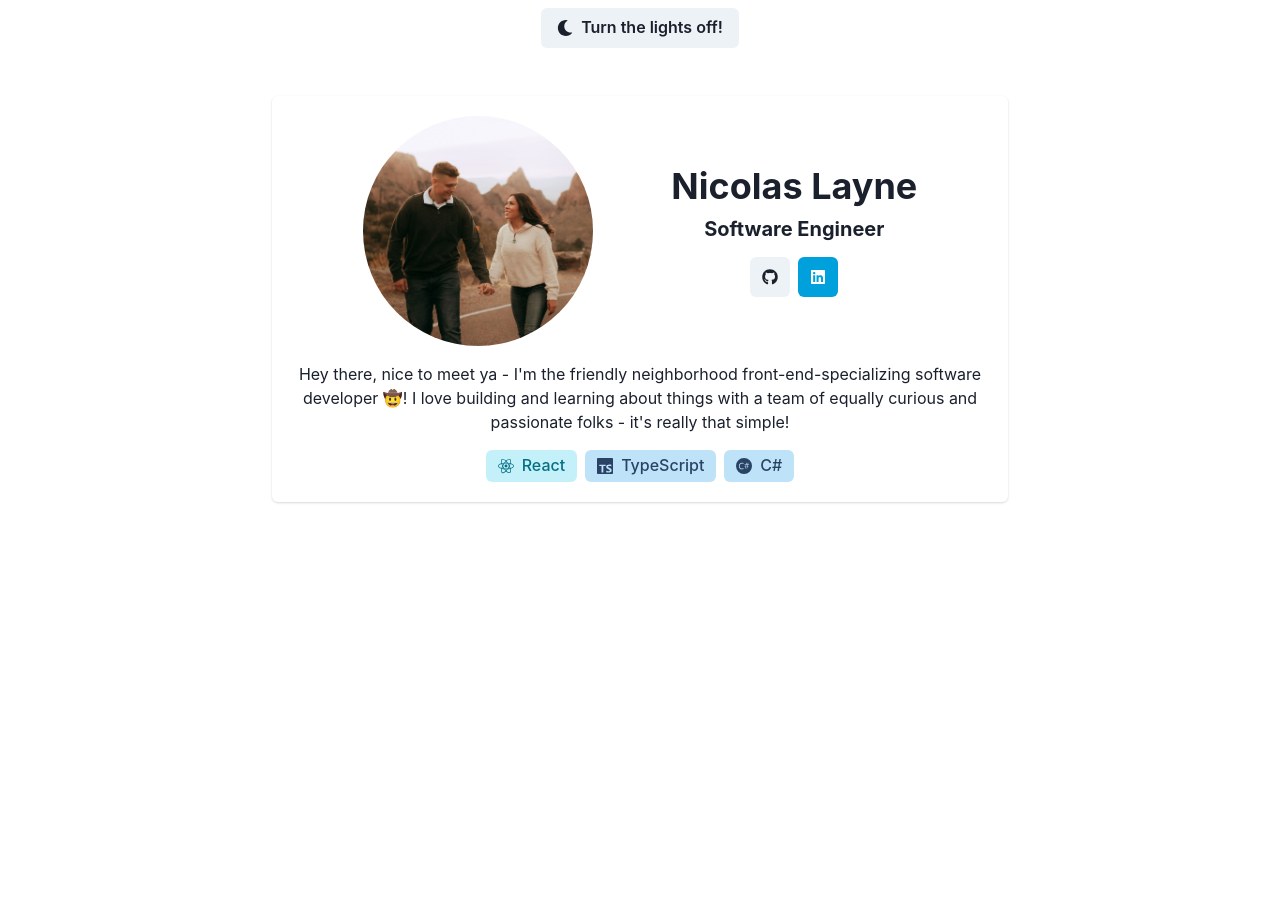
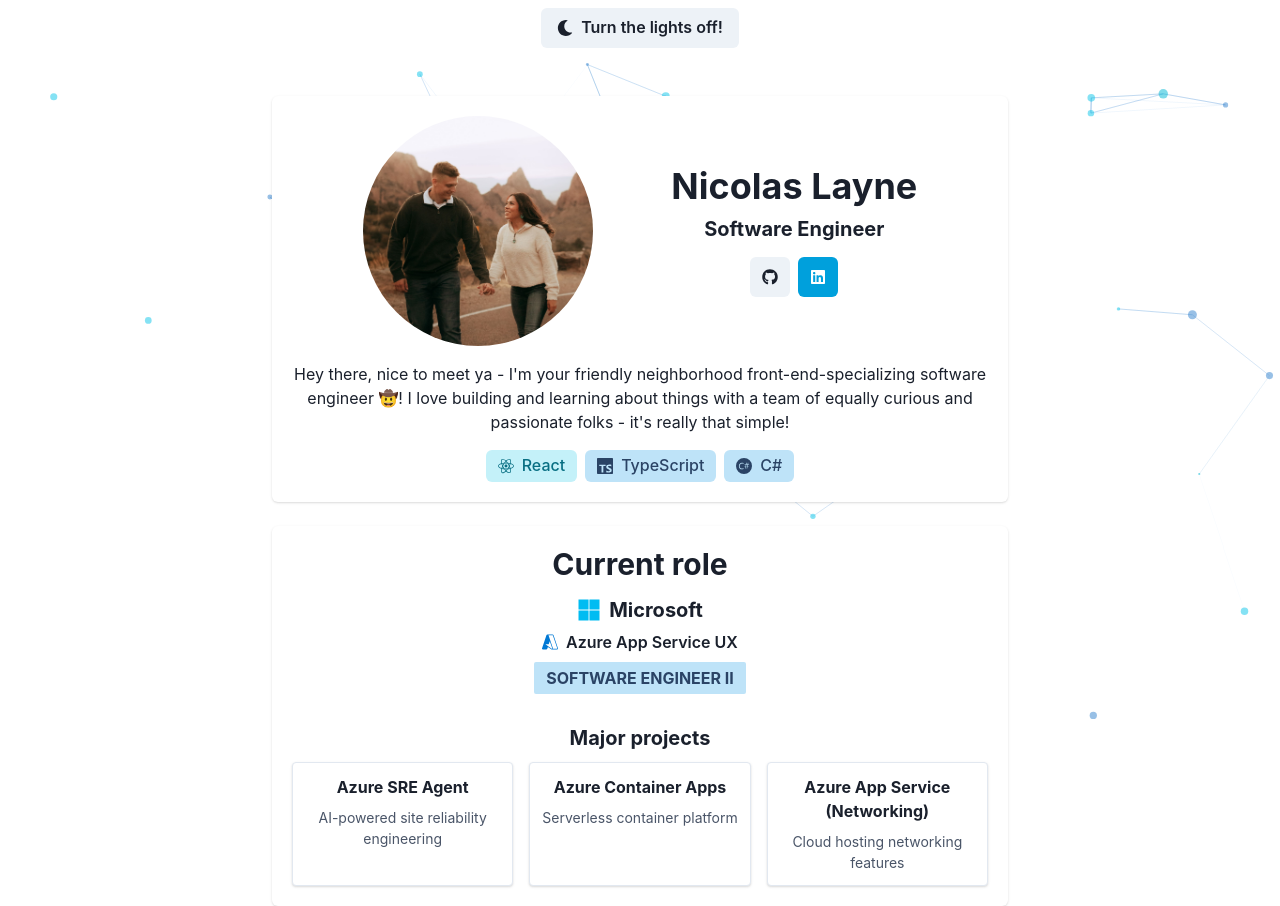
Before and after one commit to NicL9923/NicL9923.github.io, a React (Vite) app: page / in a window 1280 px wide. Before the commit the page ends 800 px from the top, so only its background shows below. Built offline with nearby package versions, Linux system fonts and the light colour scheme.

Commit message:
Copilot: Add tsParticles for fun + current role card

```diff
--- a/package.json
+++ b/package.json
@@ -18,9 +18,13 @@
   },
   "dependencies": {
     "@chakra-ui/react": "^2.8.2",
+    "@tsparticles/engine": "^3.8.1",
+    "@tsparticles/react": "^3.0.0",
+    "@tsparticles/slim": "^3.8.1",
     "react": "^18.3.1",
     "react-dom": "^18.3.1",
-    "react-icons": "^4.6.0"
+    "react-icons": "^4.6.0",
+    "tsparticles": "^3.8.1"
   },
   "devDependencies": {
     "@eslint/js": "^9.29.0",
--- a/src/App.tsx
+++ b/src/App.tsx
@@ -2,14 +2,24 @@ import { Stack } from '@chakra-ui/react'
 
 import AboutMe from './components/AboutMe'
 import LightDarkModeToggle from './components/controls/LightDarkModeToggle'
+import ParticlesBackground from './components/ParticlesBackground'
 
 const App = () => {
   return (
-    <Stack direction="column" spacing={12} align="center">
-      <LightDarkModeToggle />
+    <>
+      <ParticlesBackground />
+      <Stack
+        direction="column"
+        spacing={12}
+        align="center"
+        position="relative"
+        zIndex={1}
+      >
+        <LightDarkModeToggle />
 
-      <AboutMe />
-    </Stack>
+        <AboutMe />
+      </Stack>
+    </>
   )
 }
 
--- a/src/components/AboutMe.tsx
+++ b/src/components/AboutMe.tsx
@@ -17,6 +17,7 @@ import {
 } from '@chakra-ui/react'
 import { FaGithub, FaLinkedin } from 'react-icons/fa'
 import { SiCsharp, SiReact, SiTypescript } from 'react-icons/si'
+import CurrentRole from './CurrentRole'
 
 const AboutMe = () => {
   return (
@@ -26,6 +27,7 @@ const AboutMe = () => {
         transition={{ enter: { duration: 0.5 } }}
         in
       >
+        <Stack direction="column" spacing={6}>
           <Card>
             <CardBody>
               <Stack direction="column" spacing={4}>
@@ -37,7 +39,7 @@ const AboutMe = () => {
                   <Image
                     borderRadius="full"
                     boxSize="230px"
-                  src="/Nic&Kim.jpg"
+                    src="./Nic&Kim.jpg"
                     alt="Nic & Kim"
                   />
 
@@ -67,10 +69,10 @@ const AboutMe = () => {
                 </Stack>
 
                 <Text textAlign="center">
-                Hey there, nice to meet ya - I&apos;m the friendly neighborhood
-                front-end-specializing software developer 🤠! I love building
-                and learning about things with a team of equally curious and
-                passionate folks - it&apos;s really that simple!
+                  Hey there, nice to meet ya - I&apos;m your friendly
+                  neighborhood front-end-specializing software engineer 🤠! I
+                  love building and learning about things with a team of equally
+                  curious and passionate folks - it&apos;s really that simple!
                 </Text>
 
                 <HStack justifyContent="center">
@@ -90,6 +92,9 @@ const AboutMe = () => {
               </Stack>
             </CardBody>
           </Card>
+
+          <CurrentRole />
+        </Stack>
       </ScaleFade>
     </Container>
   )
--- /dev/null
+++ b/src/components/CurrentRole.tsx
@@ -0,0 +1,79 @@
+import {
+  Card,
+  CardBody,
+  HStack,
+  Heading,
+  VStack,
+  Badge,
+  Text,
+  Box,
+  SimpleGrid,
+  Stack,
+} from '@chakra-ui/react'
+import { FaMicrosoft } from 'react-icons/fa'
+import { SiMicrosoftazure } from 'react-icons/si'
+
+const CurrentRole = () => {
+  const currentProjects = [
+    {
+      name: 'Azure SRE Agent',
+      description: 'AI-powered site reliability engineering',
+    },
+    {
+      name: 'Azure Container Apps',
+      description: 'Serverless container platform',
+    },
+    {
+      name: 'Azure App Service (Networking)',
+      description: 'Cloud hosting networking features',
+    },
+  ]
+
+  return (
+    <Card>
+      <CardBody>
+        <Stack direction="column" spacing={4}>
+          <HStack align="center" justify="center">
+            <Heading size="lg">Current role</Heading>
+          </HStack>
+
+          <VStack spacing={2}>
+            <HStack align="center" justify="center">
+              <FaMicrosoft size={24} color="#00BCF2" />
+              <Heading size="md">Microsoft</Heading>
+            </HStack>
+            <HStack>
+              <SiMicrosoftazure color="#0078D4" />
+              <Text fontWeight="semibold">Azure App Service UX</Text>
+            </HStack>
+            <Badge colorScheme="blue" fontSize="md" px={3} py={1}>
+              Software Engineer II
+            </Badge>
+          </VStack>
+
+          <Box marginTop={4}>
+            <Heading size="md" mb={3} textAlign="center">
+              Major projects
+            </Heading>
+            <SimpleGrid columns={[1, 1, 3]} spacing={4}>
+              {currentProjects.map((project, index) => (
+                <Card key={index} variant="outline" size="sm">
+                  <CardBody textAlign="center">
+                    <Text fontWeight="bold" mb={2}>
+                      {project.name}
+                    </Text>
+                    <Text fontSize="sm" color="gray.600">
+                      {project.description}
+                    </Text>
+                  </CardBody>
+                </Card>
+              ))}
+            </SimpleGrid>
+          </Box>
+        </Stack>
+      </CardBody>
+    </Card>
+  )
+}
+
+export default CurrentRole
--- /dev/null
+++ b/src/components/ParticlesBackground.tsx
@@ -0,0 +1,114 @@
+import { useEffect, useMemo, useState } from 'react'
+import Particles, { initParticlesEngine } from '@tsparticles/react'
+import {
+  type Container as ParticlesContainer,
+  type ISourceOptions,
+} from '@tsparticles/engine'
+import { loadSlim } from '@tsparticles/slim'
+
+const ParticlesBackground = () => {
+  const [init, setInit] = useState(false)
+
+  useEffect(() => {
+    initParticlesEngine(async (engine) => {
+      await loadSlim(engine)
+    }).then(() => {
+      setInit(true)
+    })
+  }, [])
+
+  const particlesLoaded = async (
+    container?: ParticlesContainer
+  ): Promise<void> => {
+    console.log(container)
+  }
+
+  const particleOptions = useMemo(
+    (): ISourceOptions => ({
+      fpsLimit: 120,
+      interactivity: {
+        events: {
+          onClick: {
+            enable: true,
+            mode: 'push',
+          },
+          onHover: {
+            enable: true,
+            mode: 'repulse',
+          },
+        },
+        modes: {
+          push: {
+            quantity: 4,
+          },
+          repulse: {
+            distance: 200,
+            duration: 0.4,
+          },
+        },
+      },
+      particles: {
+        color: {
+          value: ['#3182ce', '#00b8d4', '#0bc5ea'],
+        },
+        links: {
+          color: '#3182ce',
+          distance: 150,
+          enable: true,
+          opacity: 0.3,
+          width: 1,
+        },
+        move: {
+          direction: 'none',
+          enable: true,
+          outModes: {
+            default: 'bounce',
+          },
+          random: false,
+          speed: 1,
+          straight: false,
+        },
+        number: {
+          density: {
+            enable: true,
+          },
+          value: 80,
+        },
+        opacity: {
+          value: 0.5,
+        },
+        shape: {
+          type: 'circle',
+        },
+        size: {
+          value: { min: 1, max: 5 },
+        },
+      },
+      detectRetina: true,
+    }),
+    []
+  )
+
+  if (!init) {
+    return null
+  }
+
+  return (
+    <Particles
+      id="tsparticles"
+      particlesLoaded={particlesLoaded}
+      options={particleOptions}
+      style={{
+        position: 'fixed',
+        top: 0,
+        left: 0,
+        width: '100%',
+        height: '100%',
+        zIndex: -1,
+        pointerEvents: 'none',
+      }}
+    />
+  )
+}
+
+export default ParticlesBackground
```
Also changed, not shown: 4 other files (tests, documents, lock files or other folders). Lines whose indentation alone changed are shown as unchanged.
